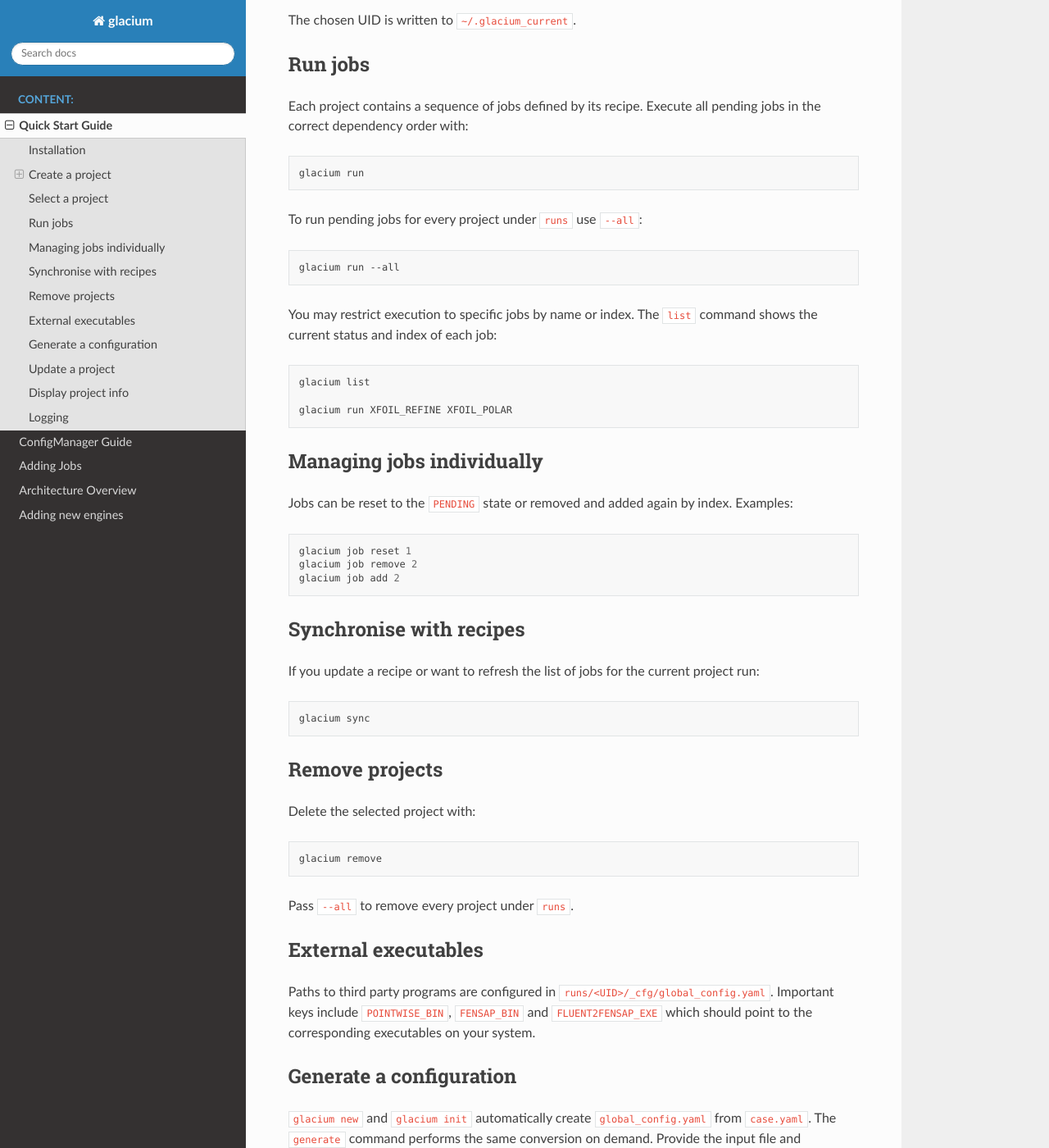
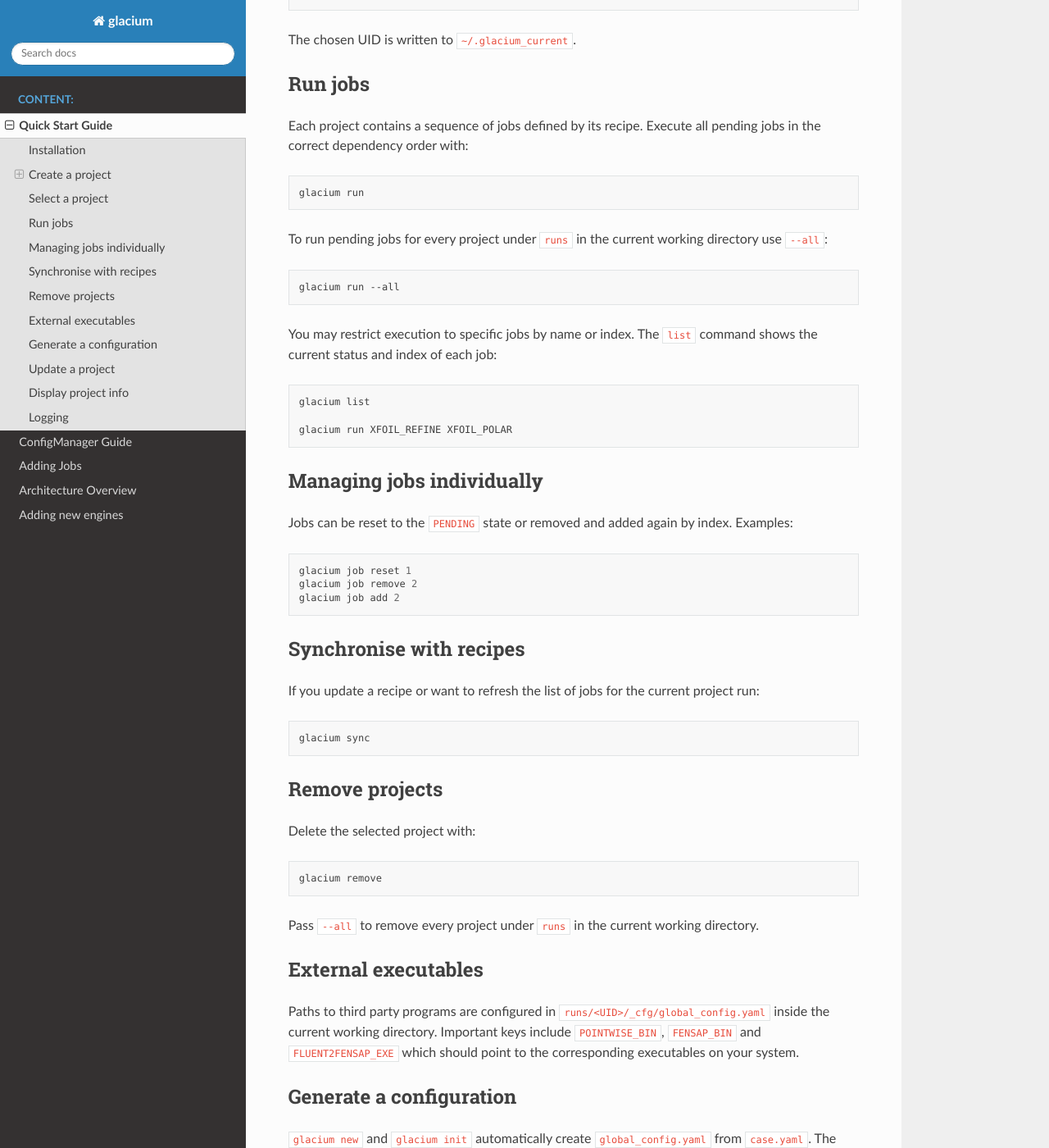
Before and after one commit to fledit-sh/glacium-repo, a Sphinx documentation site: the page built from docs/quick_start.rst, in a window 1280 px wide and 1400 px high, scrolled down 1400 px. Shown: the whole window at 82% size. Built offline with Sphinx 7.4.7 and the Read the Docs theme 3.1.0, drawn with Linux system fonts in a browser that asks for light colours; some of the changed text lies outside the part shown.

Commit message:
Update runs root to cwd

```diff
--- a/docs/config_manager.rst
+++ b/docs/config_manager.rst
@@ -14,7 +14,7 @@
    from glacium.managers.path_manager import PathBuilder
    from glacium.managers.config_manager import ConfigManager
 
-   paths = PathBuilder(Path("runs/my_project")).build()
+   paths = PathBuilder(Path("runs/my_project")).build()  # relative to CWD
    cfg_mgr = ConfigManager(paths)
    cfg = cfg_mgr.load_global()
    cfg_mgr.set("PROJECT_NAME", "demo")
--- a/docs/quick_start.rst
+++ b/docs/quick_start.rst
@@ -19,7 +19,7 @@
 Create a project
 ----------------
 
-Projects live in the ``runs/`` directory.  The ``new`` command generates a
+Projects live in the ``runs/`` directory of the current working directory.  The ``new`` command generates a
 project from the default recipe and prints its unique identifier (UID):
 
 .. code-block:: bash
@@ -32,7 +32,7 @@
 
    glacium new MyWing -r prep+solver
 
-The project will be created under ``runs/<UID>``.  During ``glacium new``
+The project will be created under ``runs/<UID>`` in the current working directory.  During ``glacium new``
 and ``glacium init`` the ``case.yaml`` file is parsed and the resulting
 ``global_config.yaml`` is written automatically.  If you change
 ``case.yaml`` later you can run ``glacium update`` to rebuild the
@@ -79,7 +79,7 @@
 
    glacium run
 
-To run pending jobs for every project under ``runs`` use ``--all``:
+To run pending jobs for every project under ``runs`` in the current working directory use ``--all``:
 
 .. code-block:: bash
 
@@ -125,13 +125,13 @@
 
    glacium remove
 
-Pass ``--all`` to remove every project under ``runs``.
+Pass ``--all`` to remove every project under ``runs`` in the current working directory.
 
 External executables
 --------------------
 
 Paths to third party programs are configured in
-``runs/<UID>/_cfg/global_config.yaml``.  Important keys include
+``runs/<UID>/_cfg/global_config.yaml`` inside the current working directory.  Important keys include
 ``POINTWISE_BIN``, ``FENSAP_BIN`` and ``FLUENT2FENSAP_EXE`` which should
 point to the corresponding executables on your system.
 
```
Also changed, not shown: README.md (+4 -4 lines), 1 other file.
